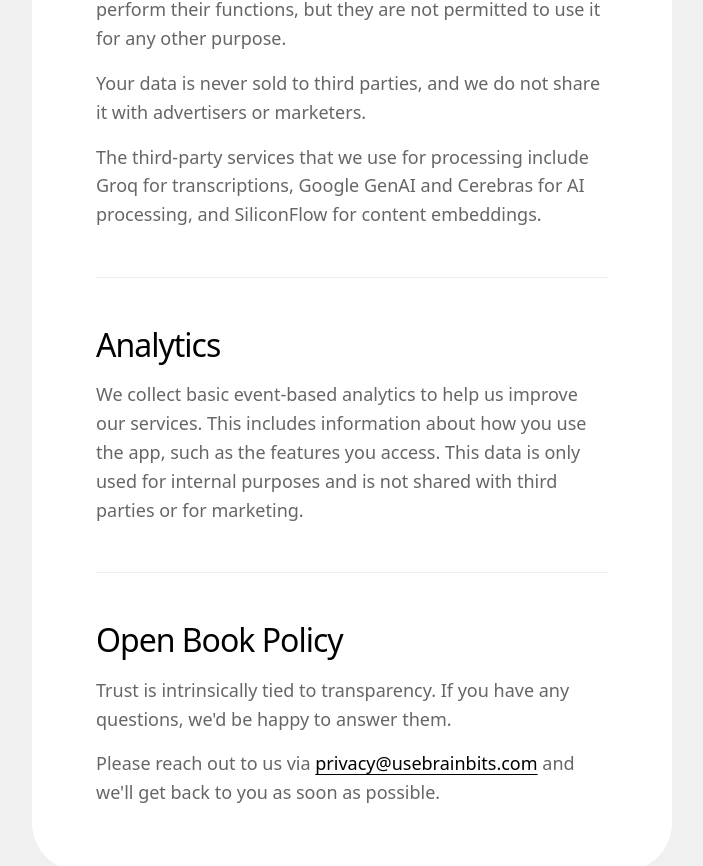
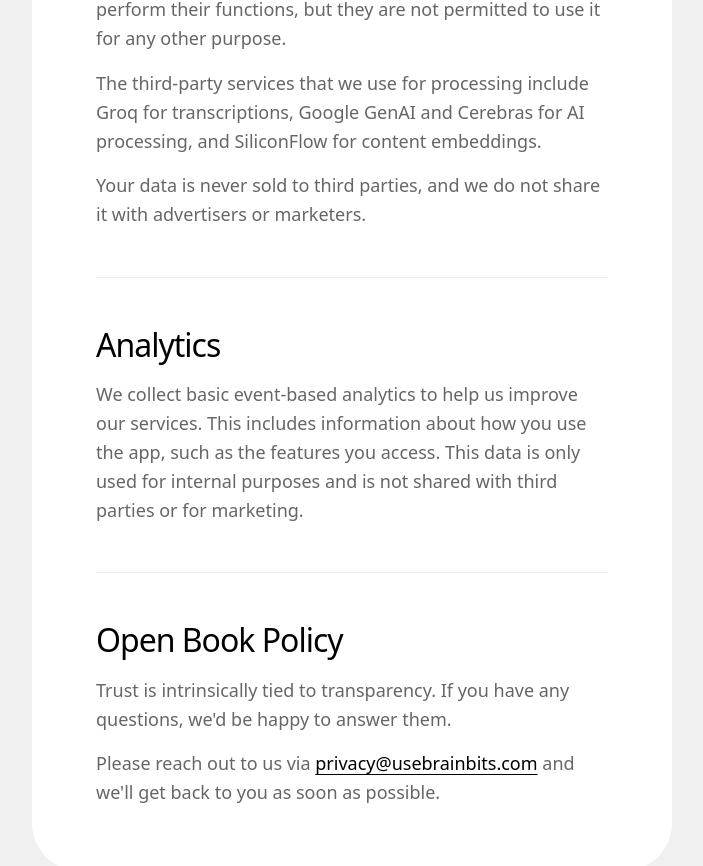
Before and after one commit to pixelsnis/brainbits-website, a Next.js app: page /privacy in a window 1280 px wide. Shown: the part 1610-2476 px from the top of the page, without its empty margins (288-991 px from the left). Built offline with nearby package versions, Linux system fonts and the light colour scheme.

Commit message:
refactor: move stuff around

```diff
--- a/src/app/privacy/page.tsx
+++ b/src/app/privacy/page.tsx
@@ -99,13 +99,13 @@
             but they are not permitted to use it for any other purpose.
           </p>
           <p>
-            Your data is never sold to third parties, and we do not share it
-            with advertisers or marketers.
-          </p>
-          <p>
             The third-party services that we use for processing include Groq for
             transcriptions, Google GenAI and Cerebras for AI processing, and
             SiliconFlow for content embeddings.
+          </p>
+          <p>
+            Your data is never sold to third parties, and we do not share it
+            with advertisers or marketers.
           </p>
         </ContentSection>
 
```
